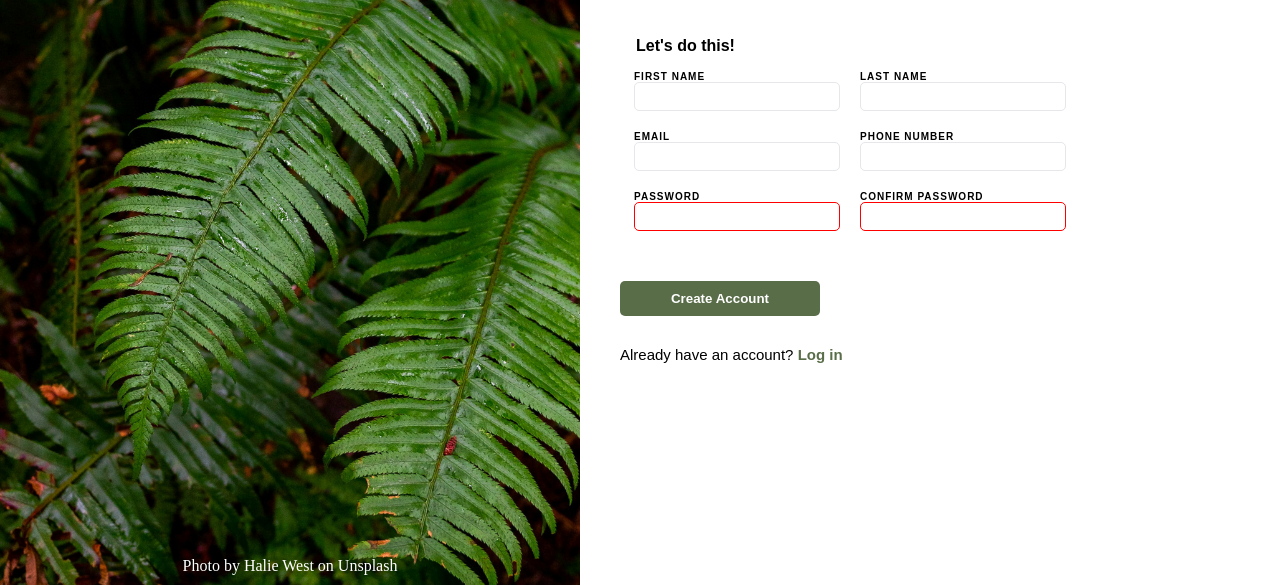
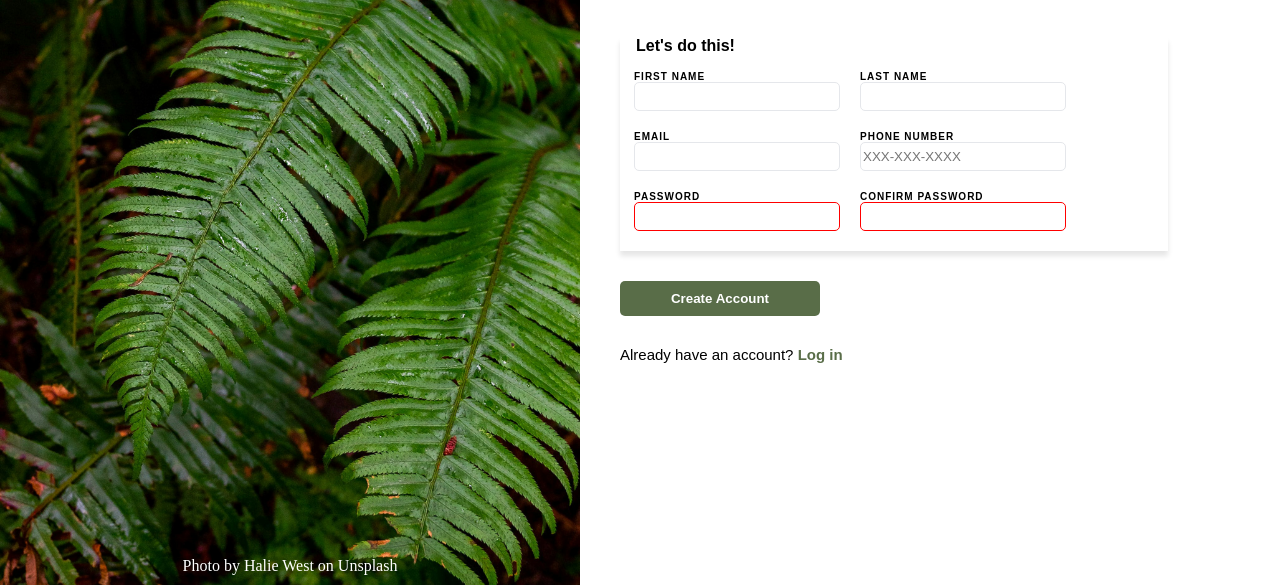
Before and after one commit to RG-64/Sign-in-form, a plain HTML site: page index.html in a window 1280 px wide. Shown: the part 215-800 px from the top of the page. Drawn offline with Linux system fonts and the light colour scheme.

Commit message:
changes number input

```diff
--- a/css/style.css
+++ b/css/style.css
@@ -106,6 +106,7 @@ color:white;
  }
 
  #shadow{
-  width:max-content
-  box-shadow:0px 5px rgba(0,0,0,10%);
+  display:flex;
+  width:max-content;
+  box-shadow:0px 5px 5px rgba(0,0,0,10%);
  }
--- a/index.html
+++ b/index.html
@@ -44,7 +44,7 @@
 
             <div class="fill">
                 <label>PHONE NUMBER</label>
-                <input name="phone" type="number" max="20"required>
+                <input name="phone" type="text" max="20" pattern="" placeholder="XXX-XXX-XXXX" required>
             </div>
 
             <div class="fill">
```
